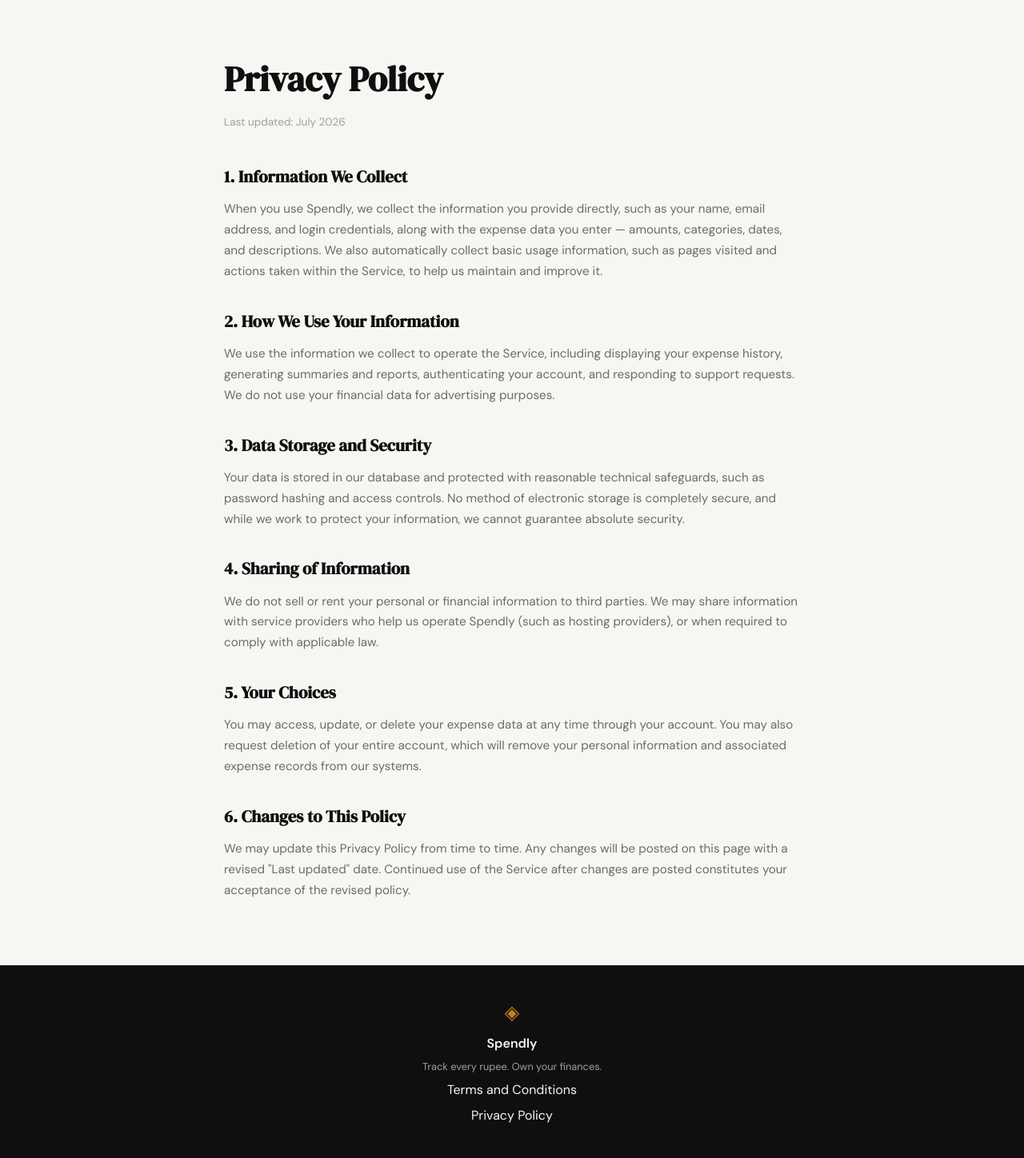
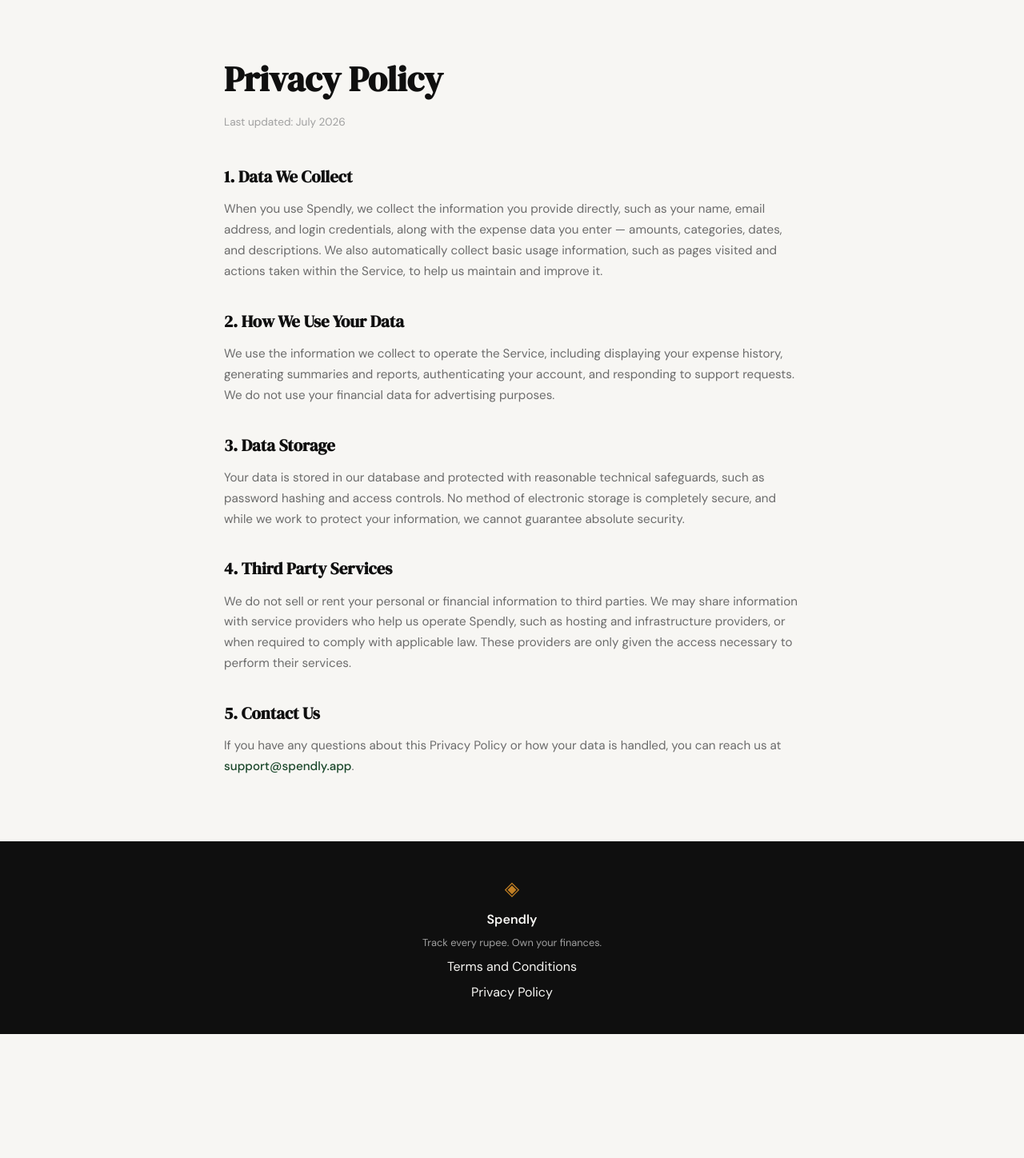
Before and after one commit to Dhanu2626/-spendly, a Flask app: page /privacy in a window 1280 px wide. Shown: the part 61-1509 px from the top of the page at 80% size. After the commit the page ends 1354 px from the top, so only its background shows below. Run offline with Flask 3, Linux system fonts and the light colour scheme.

Commit message:
Update privacy policy sections and style contact link

```diff
--- a/static/css/style.css
+++ b/static/css/style.css
@@ -519,6 +519,13 @@ a { color: inherit; text-decoration: none; }
     line-height: 1.7;
 }
 
+.legal-body a {
+    color: var(--accent);
+    font-weight: 500;
+}
+
+.legal-body a:hover { text-decoration: underline; }
+
 /* ------------------------------------------------------------------ */
 /* Footer                                                              */
 /* ------------------------------------------------------------------ */
--- a/templates/privacy.html
+++ b/templates/privacy.html
@@ -10,7 +10,7 @@
         <p class="legal-updated">Last updated: July 2026</p>
 
         <div class="legal-body">
-            <h2>1. Information We Collect</h2>
+            <h2>1. Data We Collect</h2>
             <p>
                 When you use Spendly, we collect the information you provide directly, such as
                 your name, email address, and login credentials, along with the expense data you
@@ -19,7 +19,7 @@
                 the Service, to help us maintain and improve it.
             </p>
 
-            <h2>2. How We Use Your Information</h2>
+            <h2>2. How We Use Your Data</h2>
             <p>
                 We use the information we collect to operate the Service, including displaying
                 your expense history, generating summaries and reports, authenticating your
@@ -27,7 +27,7 @@
                 for advertising purposes.
             </p>
 
-            <h2>3. Data Storage and Security</h2>
+            <h2>3. Data Storage</h2>
             <p>
                 Your data is stored in our database and protected with reasonable technical
                 safeguards, such as password hashing and access controls. No method of
@@ -35,25 +35,20 @@
                 information, we cannot guarantee absolute security.
             </p>
 
-            <h2>4. Sharing of Information</h2>
+            <h2>4. Third Party Services</h2>
             <p>
                 We do not sell or rent your personal or financial information to third parties.
-                We may share information with service providers who help us operate Spendly
-                (such as hosting providers), or when required to comply with applicable law.
+                We may share information with service providers who help us operate Spendly,
+                such as hosting and infrastructure providers, or when required to comply with
+                applicable law. These providers are only given the access necessary to perform
+                their services.
             </p>
 
-            <h2>5. Your Choices</h2>
+            <h2>5. Contact Us</h2>
             <p>
-                You may access, update, or delete your expense data at any time through your
-                account. You may also request deletion of your entire account, which will remove
-                your personal information and associated expense records from our systems.
-            </p>
-
-            <h2>6. Changes to This Policy</h2>
-            <p>
-                We may update this Privacy Policy from time to time. Any changes will be posted
-                on this page with a revised "Last updated" date. Continued use of the Service
-                after changes are posted constitutes your acceptance of the revised policy.
+                If you have any questions about this Privacy Policy or how your data is handled,
+                you can reach us at
+                <a href="mailto:support@spendly.app">support@spendly.app</a>.
             </p>
         </div>
     </div>
```
